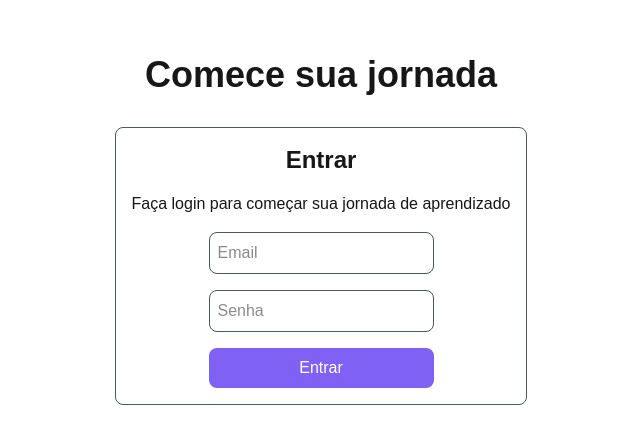
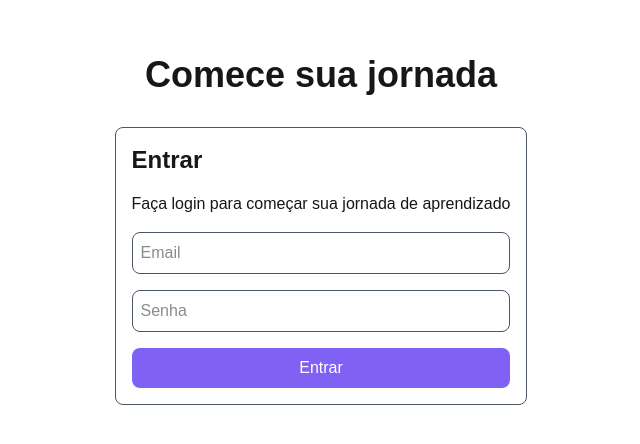
Before and after one commit to ViniNathan/glossary-app, a Next.js app in the folder frontend/: page /login in a window 1280 px wide. Shown: the part 170-614 px from the top of the page, without its empty margins (319-959 px from the left). Built offline with nearby package versions, Linux system fonts and the light colour scheme.

Commit message:
fix: adjust items display of login card items to left alignment

```diff
--- a/frontend/src/app/(public)/login/page.tsx
+++ b/frontend/src/app/(public)/login/page.tsx
@@ -4,7 +4,7 @@ function LoginPage() {
   return (
     <div className="container mx-auto flex h-screen flex-col items-center justify-center gap-8">
       <h1 className="text-4xl font-bold">Comece sua jornada</h1>
-      <div className="w-max flex flex-col items-center justify-center border border-gray-600 rounded-lg p-4">
+      <div className="w-max flex flex-col items-left justify-center border border-gray-600 rounded-lg p-4">
         <h1 className="text-2xl font-bold mb-4">Entrar</h1>
         <p>Faça login para começar sua jornada de aprendizado</p>
 
```
